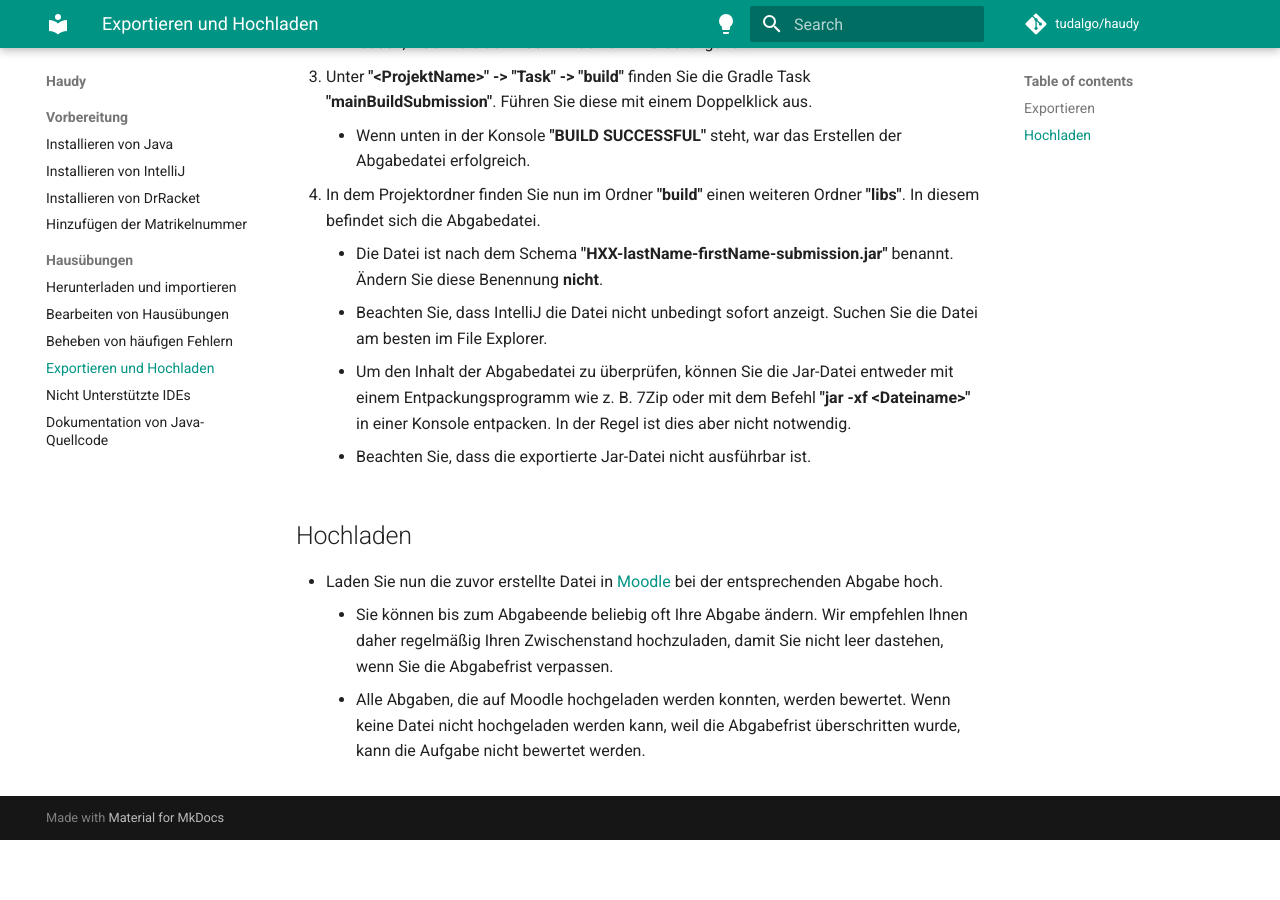
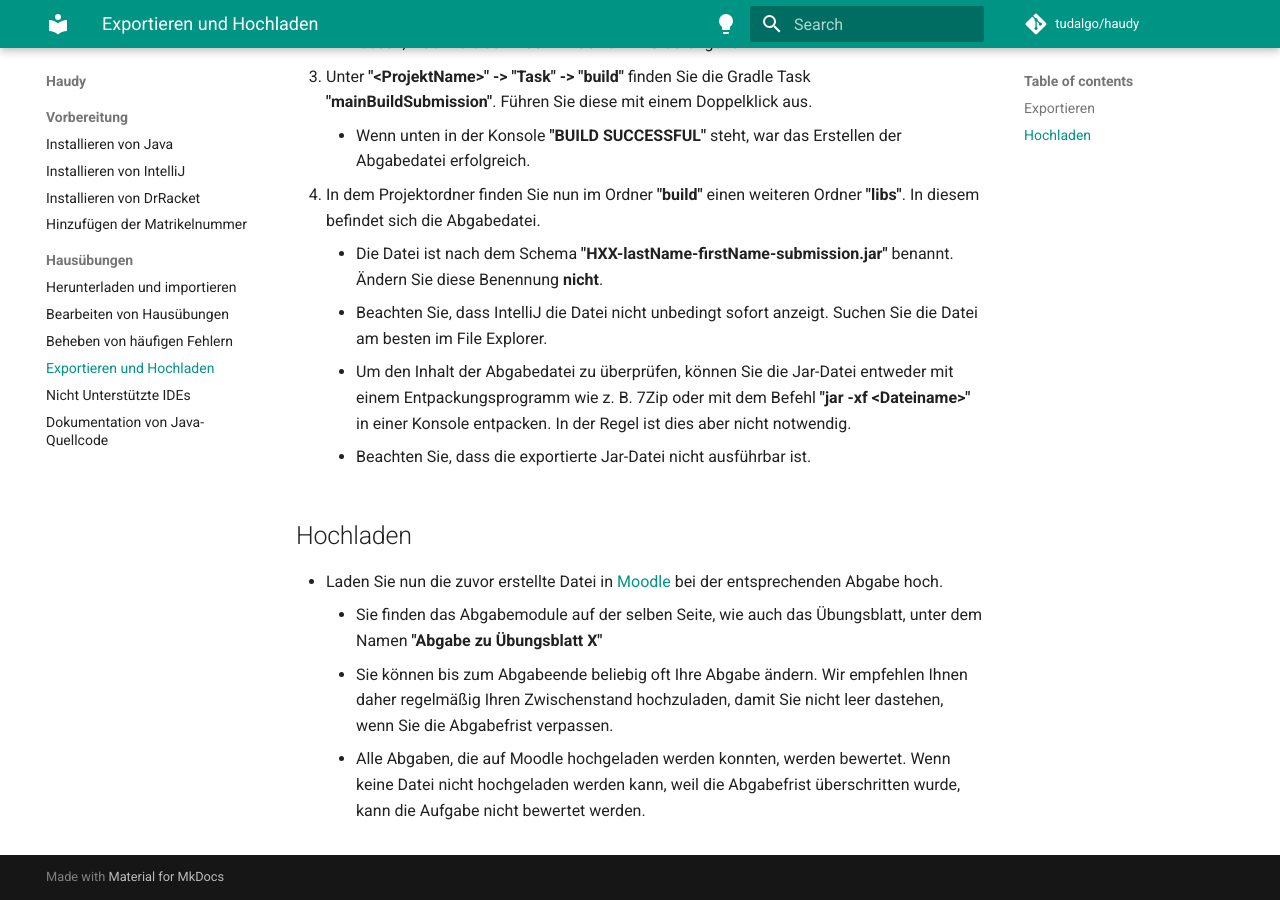
Before and after one commit to tudagrade/wiki, an MkDocs documentation site: the page built from docs/exercises/export-upload.md, in a window 1280 px wide and 900 px high, scrolled down 792 px. Built offline with MkDocs 1.6.1 and Material for MkDocs 9.7.7, drawn with Linux system fonts in a browser that asks for light colours; comment, search, counter and statistics services are not loaded; before the commit the page ends 1632 px from its top, so only the background shows below that.

Commit message:
specify location of submission module more detailed

```diff
--- a/docs/exercises/export-upload.md
+++ b/docs/exercises/export-upload.md
@@ -33,6 +33,7 @@
 
 ## Hochladen
 * Laden Sie nun die zuvor erstellte Datei in [Moodle] bei der entsprechenden Abgabe hoch.
+    * Sie finden das Abgabemodule auf der selben Seite, wie auch das Übungsblatt, unter dem Namen **"Abgabe zu Übungsblatt X"**
     * Sie können bis zum Abgabeende beliebig oft Ihre Abgabe ändern. Wir empfehlen Ihnen daher regelmäßig Ihren Zwischenstand hochzuladen, damit Sie nicht leer dastehen, wenn Sie die Abgabefrist verpassen.
     * Alle Abgaben, die auf Moodle hochgeladen werden konnten, werden bewertet. Wenn keine Datei nicht hochgeladen werden kann, weil die Abgabefrist überschritten wurde, kann die Aufgabe nicht bewertet werden.
 
```
